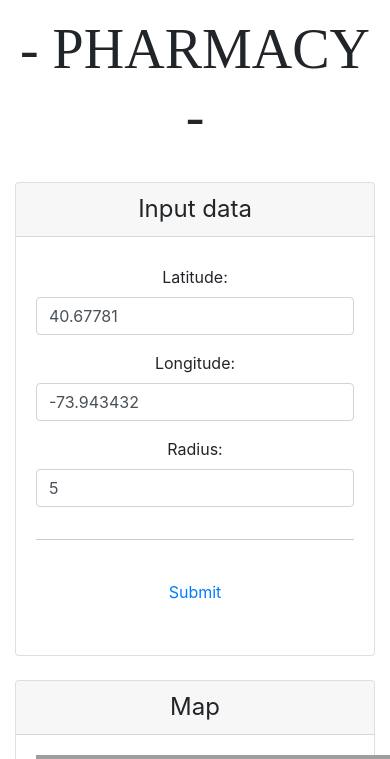
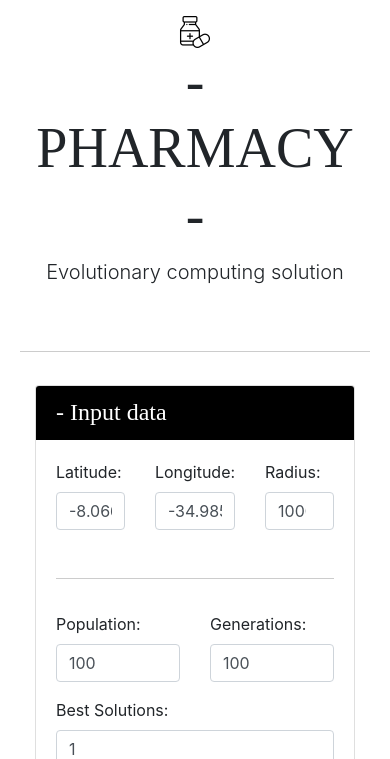
Before and after one commit to paulorobertobranco/rtia_ec_optimization, a Flask app: page / in a window 390 px wide; the page is wider, and only the part inside the window is pictured. Shown: the top 759 px of that part. Run offline with Flask 2, Linux system fonts and the light colour scheme; some libraries are stand-ins or nearby versions; some web fonts are replaced; grey boxes are pictures that could not be loaded.

Commit message:
TODO: cx and mut prob

```diff
--- a/main.py
+++ b/main.py
@@ -13,7 +13,7 @@
 
 @app.route("/")
 def index():
-	return render_template('index.html', app_name="- PHARMACY -", api_key=api_key, lat=40.677810, lng=-73.943432)
+	return render_template('index.html', app_name="- PHARMACY -", api_key=api_key, lat=-8.066427, lng=-34.985096)
 
 
 @app.route('/get_pharmacies', methods = ['POST'])
@@ -23,20 +23,39 @@
 
 		lat = float(request.form['latitude'])
 		lng = float(request.form['longitude'])
+		radius = int(request.form['radius'])
+		population = int(request.form['population'])
+		generation = int(request.form['generation'])
+		best = int(request.form['hof'])
 
 		location = (lat, lng)
 
-		radius = int(request.form['radius'])
-		(hof, lats, longs) = ec_model.run(location, radius, test=True)
+		try:
 
-		response = {
-			'hof': list(hof[0]),
-			'lats': lats,
-			'longs': longs
-		}
+			(pop, log, hof, data) = ec_model.run(location, radius, pop=population, n_hof=best, n_gen=generation, test=False)
+
+			response = {
+				'status': "ok",
+				'center_spot': location,
+				'best_spot_lats': list(map(lambda x: x[0], hof)),
+				'best_spot_longs': list(map(lambda x: x[1], hof)),
+				'lats': list(map(lambda x: x.latitude, data)),
+				'longs': list(map(lambda x: x.longitude, data)),
+				'pop_lats': list(map(lambda x: x[0], pop)),
+				'pop_longs': list(map(lambda x: x[1], pop)),
+				'names': list(map(lambda x: x.name, data)),
+				'gens': list(map(lambda x: x['gen'],log)),
+				'nevals': list(map(lambda x: x['nevals'],log)),
+				'avg': list(map(lambda x: x['avg'],log))
+			}
+
+		except Exception as e:
+
+			response = {
+				'status': str(e)
+			}
 
 		return json.dumps(response), 200
-		#return render_template('index.html', app_name="- PHARMACY -", api_key=api_key, hof=hof[0], lat=lat, lng=lng), 200
 
 
 if __name__ == "__main__":
--- a/static/css/index.css
+++ b/static/css/index.css
@@ -5,6 +5,19 @@
 
 .app-title {
 	font-family: PHARMACY;
+}
+
+.card-header {
+	font-family: PHARMACY;
+	color: white;
+	background: black;
+	font-size: 20px;
+
+}
+
+body {
+	padding-right: 20px;
+	padding-left: 20px;
 }
 
 hr {
@@ -15,3 +28,54 @@
     margin: 2em 0;
     padding: 0;
 }
+
+footer {
+	font-size: 12px;
+}
+
+#loader {
+
+  position: absolute;
+  left: 50%;
+  top: 50%;
+  z-index: 1;
+  width: 150px;
+  height: 150px;
+  margin: 20px 0 0 -75px;
+  border: 16px solid #f3f3f3;
+  border-radius: 50%;
+  border-top: 16px solid black;
+  width: 120px;
+  height: 120px;
+  -webkit-animation: spin 2s linear infinite;
+  animation: spin 2s linear infinite;
+}
+
+@-webkit-keyframes spin {
+  0% { -webkit-transform: rotate(0deg); }
+  100% { -webkit-transform: rotate(360deg); }
+}
+
+@keyframes spin {
+  0% { transform: rotate(0deg); }
+  100% { transform: rotate(360deg); }
+}
+
+/* Add animation to "page content" */
+.animate-bottom {
+  position: relative;
+  -webkit-animation-name: animatebottom;
+  -webkit-animation-duration: 1s;
+  animation-name: animatebottom;
+  animation-duration: 1s
+}
+
+@-webkit-keyframes animatebottom {
+  from { bottom:-100px; opacity:0 }
+  to { bottom:0px; opacity:1 }
+}
+
+@keyframes animatebottom {
+  from{ bottom:-100px; opacity:0 }
+  to{ bottom:0; opacity:1 }
+}
--- a/static/js/index.js
+++ b/static/js/index.js
@@ -11,51 +11,197 @@
 
     });
 
+    $('#back').click(function(){
+        $("#input").css('display', 'inline');
+        $("#footer").css('display', 'block');
+        $("#result").css('display', 'none');
+
+    });
+
     $('#submit').click(function(){
+
+        $("#input").css('display', 'none');
+        $("#footer").css('display', 'none');
+        $("#loader").css('display', 'block');
 
          data = {
 
             "latitude": $('#latitude').val(),
             "longitude": $('#longitude').val(),
-            "radius": $('#radius').val()
+            "radius": $('#radius').val(),
+            "population": $('#population').val(),
+            "generation": $('#generation').val(),
+            "hof": $('#hof').val()
+
         };
 
         $.post('/get_pharmacies', data, function(response, status){
 
             var r = $.parseJSON(response);
-            console.log(response);
 
-            $("#result").css('display', 'initial');
+            console.log(r['pop_lats']);
+            console.log(r['pop_longs']);
+
+            if(r['status'] == 'ok'){
 
                 var locs = {
-                x: r['lats'],
-                y: r['longs'],
+                    lat: r['lats'],
+                    lon: r['longs'],
                     mode: 'markers',
-                name: 'pharmacies',
-                type: 'scatter'
+                    name: 'pharmacies nearby',
+                    type: 'scattermapbox',
+                    text: r['names']
+                };
+
+                var pop = {
+                    lat: r['pop_lats'],
+                    lon: r['pop_longs'],
+                    mode: 'markers',
+                    name: 'initial population',
+                    type: 'scattermapbox',
+                };
+
+                var center = {
+                    lat: [r['center_spot'][0]],
+                    lon: [r['center_spot'][1]],
+                    mode: 'markers',
+                    name: 'input location',
+                    type: 'scattermapbox'
+                };
+
+                var data = [ pop, locs, center ];
+
+                var layout = {
+                    autosize: false,
+                    width: 500,
+                    height: 500,
+                    hovermode:'closest',
+                    mapbox: {
+                    bearing:0,
+                    center: {
+                        lat: r['center_spot'][0],
+                        lon: r['center_spot'][1]
+                    },
+                    yaxis: {
+                        automargin: true
+                    },
+                    pitch:0,
+                    zoom:12
+                    },
+                }
+
+                Plotly.setPlotConfig({
+                    mapboxAccessToken: 'pk.eyJ1IjoicGF1bG9icmFuY28iLCJhIjoiY2p1d21xd3YyMGUwNTRkc2tkNmxoMWZyNiJ9.SlJK610dPRl8h52h5TVTZg'
+                })
+
+                Plotly.newPlot('init-map-plot', data, layout);
+
+                // ############################################################################# \\
+
+                var locs = {
+                    lat: r['lats'],
+                    lon: r['longs'],
+                    mode: 'markers',
+                    name: 'pharmacies nearby',
+                    type: 'scattermapbox',
+                    text: r['names']
                 };
 
                 var best = {
-                x: [r['hof'][0]],
-                y: [r['hof'][1]],
+                    lat: r['best_spot_lats'],
+                    lon: r['best_spot_longs'],
                     mode: 'markers',
-                name: 'best_spot',
-                type: 'scatter'
+                    name: 'ec location result',
+                    type: 'scattermapbox'
                 };
 
                 var center = {
-                x: [40.677810],
-                y: [-73.943432],
+                    lat: [r['center_spot'][0]],
+                    lon: [r['center_spot'][1]],
                     mode: 'markers',
-                name: 'center',
-                type: 'scatter'
+                    name: 'input location',
+                    type: 'scattermapbox'
                 };
 
-            var data = [ locs, best, center ];
+                var data = [ locs, center, best ];
 
-            var layout = {};
+                var layout = {
+                    autosize: false,
+                    width: 500,
+                    height: 500,
+                    hovermode:'closest',
+                    mapbox: {
+                    bearing:0,
+                    center: {
+                        lat: r['center_spot'][0],
+                        lon: r['center_spot'][1]
+                    },
+                    yaxis: {
+                        automargin: true
+                    },
+                    pitch:0,
+                    zoom:12
+                    },
+                }
 
-            Plotly.newPlot('myDiv', data, layout, {showSendToCloud: true});
+                Plotly.setPlotConfig({
+                    mapboxAccessToken: 'pk.eyJ1IjoicGF1bG9icmFuY28iLCJhIjoiY2p1d21xd3YyMGUwNTRkc2tkNmxoMWZyNiJ9.SlJK610dPRl8h52h5TVTZg'
+                })
+
+                Plotly.newPlot('map-plot', data, layout);
+
+                // ############################################################################# \\
+
+
+                var gens = {
+                    x: r['gens'],
+                    y: r['nevals'],
+                    mode: 'markers',
+                    type: 'lines+markers',
+                };
+
+                var layout = {
+                    autosize: false,
+                    width: 500,
+                    height: 500
+                };
+
+                var data = [ gens ];
+
+                Plotly.newPlot('eval-plot', data, layout);
+
+                // ############################################################################# \\
+
+
+                var gens = {
+                    x: r['gens'],
+                    y: r['avg'],
+                    mode: 'lines',
+                    type: 'lines',
+                };
+
+                var layout = {
+                    autosize: false,
+                    width: 500,
+                    height: 500
+                };
+
+                var data = [ gens ];
+
+                Plotly.newPlot('avg-plot', data, layout);
+
+                $("#loader").css('display', 'none');
+                $("#result").css('display', 'block');
+                $("#footer").css('display', 'block');
+
+            } else {
+                alert(r['status'])
+                $("#input").css('display', 'block');
+                $("#footer").css('display', 'block');
+                $("#loader").css('display', 'none');
+
+            }
+
 
         });
 
--- a/templates/index.html
+++ b/templates/index.html
@@ -14,35 +14,100 @@
 	<body>
 
 		<div class="px-3 py-3 pt-md-5 pb-md-4 mx-auto text-center">
+			<img src="/static/images/medicine.png" width="10%">
 			<h1 class="app-title display-4">{{app_name}}</h1>
-			<p class="lead"></p>
+			<p class="lead">Evolutionary computing solution</p>
 		</div>
 
-		<div class="container">
+		<hr/>
 
-			<div class="card-deck mb-3 text-center">
+		<div class="container-fluid">
+
+			<div id="input" class="row">
+
+				<div class="col-sm-6">
+
 
 					<div class="card mb-4 shadow-sm">
 						<div class="card-header">
-						<h4 class="my-0 font-weight-normal">Input data</h4>
+							<h4 class="my-0 font-weight-normal">- Input data</h4>
 						</div>
 						<div class="card-body">
 
-						<form class="form mt-2 mb-4">
+							<form>
+								<div class="row">
 
+									<div class="col">
 										<div class="form-group">
 											<label for="latitude">Latitude:</label>
 											<input type="text" class="form-control" id="latitude" name="latitude" value="{{lat}}" required>
 										</div>
+									</div>
 
+									<div class="col">
 										<div class="form-group">
 											<label for="longitude">Longitude:</label>
 											<input type="text" class="form-control" id="longitude" name="longitude" value="{{lng}}" required>
 										</div>
+									</div>
+
+									<div class="col">
+										<div class="form-group">
+											<label for="radius">Radius:</label>
+											<input type="number" class="form-control" id="radius" name="radius" min="1" value="1000" required>
+										</div>
+									</div>
+
+
+								</div>
+
+								<hr/>
+
+								<div class="row">
+
+									<div class="col">
+										<div class="form-group">
+											<label for="population">Population:</label>
+											<input type="number" class="form-control" id="population" name="population" min="1" value="100" required>
+										</div>
+									</div>
+
+									<div class="col">
+										<div class="form-group">
+											<label for="generation">Generations:</label>
+											<input type="number" class="form-control" id="generation" name="generation" min="1" value="100" required>
+										</div>
+									</div>
+
+									<div class="col">
 
 										<div class="form-group">
-								<label for="radius">Radius:</label>
-								<input type="number" class="form-control" id="radius" name="radius" min="1" value="5" required>
+											<label for="hof">Best Solutions:</label>
+											<input type="number" class="form-control" id="hof" name="hof" min="1" max="5" value="1" required>
+										</div>
+
+									</div>
+
+								</div>
+
+								<hr/>
+
+								<div class="row">
+
+									<div class="col">
+										<div class="form-group">
+											<label for="cxprob">Crossover Prob.:</label>
+											<input type="number" class="form-control" id="cxprob" name="cxprob" min="0" max="1" value="0.5" step="0.01" required>
+										</div>
+									</div>
+
+									<div class="col">
+										<div class="form-group">
+											<label for="mutprob">Mutation Prob.:</label>
+											<input type="number" class="form-control" id="mutprob" name="mutprob" min="0" max="1" value="0.5" step="0.01" required>
+										</div>
+									</div>
+
 								</div>
 
 								<hr/>
@@ -54,44 +119,101 @@
 						</div>
 					</div>
 
+				</div>
+				<div class="col-sm-6">
+
 					<div class="card mb-4 shadow-sm">
 						<div class="card-header">
-						<h4 class="my-0 font-weight-normal">Map</h4>
+							<h4 class="my-0 font-weight-normal">- Map</h4>
 						</div>
 						<div class="card-body">
-						<iframe id="map" data="{{api_key}}" width="500" height="450" frameborder="0" style="border:0" src="https://www.google.com/maps/embed/v1/place?q={{lat}},+{{lng}}&key={{api_key}}" allowfullscreen></iframe>
+							<iframe id="map" data="{{api_key}}" width="100%" height="424" frameborder="0" style="border:0" src="https://www.google.com/maps/embed/v1/place?q={{lat}},+{{lng}}&key={{api_key}}" allowfullscreen></iframe>
+						</div>
+
+					</div>
+				</div>
+
+			</div>
+
+			<div id="loader" style="display: none;"></div>
+
+			<div id="result" style="display: none;">
+
+				<p ><a id="back"><- back </a></p>
+
+				<div class="row">
+
+					<div class="col-sm-6">
+
+						<div class="card mb-4 shadow-sm">
+							<div class="card-header">
+								<h4 class="my-0 font-weight-normal">- Eval Plot</h4>
+							</div>
+							<div class="card-body">
+								<div id="eval-plot"></div>
+							</div>
+						</div>
+
+					</div>
+
+					<div class="col-sm-6">
+
+						<div class="card mb-4 shadow-sm">
+							<div class="card-header">
+								<h4 class="my-0 font-weight-normal">- Avg Plot</h4>
+							</div>
+							<div class="card-body">
+								<div id="avg-plot"></div>
+							</div>
 						</div>
 
 					</div>
 
 				</div>
 
-			<div id="result" style="display: none;" class="card-deck mb-2 text-center">
+				<div class="row">
+
+					<div class="col-sm-6">
 
 						<div class="card mb-4 shadow-sm">
 							<div class="card-header">
-						<h4 class="my-0 font-weight-normal">Result</h4>
+								<h4 class="my-0 font-weight-normal">- Initial Population Map</h4>
 							</div>
 							<div class="card-body">
-						<div id="myDiv"></div>
+								<div id="init-map-plot"></div>
 							</div>
 						</div>
 
+					</div>
+
+					<div class="col-sm-6">
+
 						<div class="card mb-4 shadow-sm">
 							<div class="card-header">
-						<h4 class="my-0 font-weight-normal">Result</h4>
+								<h4 class="my-0 font-weight-normal">- Best Spot Map</h4>
 							</div>
 							<div class="card-body">
-						<iframe id="map" data="{{api_key}}" width="500" height="450" frameborder="0" style="border:0" src="" allowfullscreen></iframe>
+								<div id="map-plot"></div>
 							</div>
 						</div>
 					</div>
 
-			<footer class="pt-4 my-md-5 pt-md-5 border-top">	</footer>
+				</div>
+
+			</div>
+
+			<!-- <hr/> -->
+
+			<footer id="footer" class="pt-4 my-md-5 pt-md-5 border-top" >
+				<p>Paulo Branco.</p>
+				<p>RTIA.</p>
+				<p>Recife, 2019.</p>
+			</footer>
 
 		</div>
 
 		<script src="/static/lib/jquery/jquery-3.4.0.min.js"></script>
+        <script src="/static/lib/popper/popper.min.js"></script>
         <script src="/static/lib/bootstrap/js/bootstrap.min.js"></script>
         <script src="https://cdn.plot.ly/plotly-latest.min.js"></script>
         <script src="/static/js/index.js"></script>
```
Also changed, not shown: ec_model.py (+42 -21 lines), util.py (+82 -24 lines), static/images/medicine.png (added), static/lib/popper/popper.min.js (added), 3 other files. Lines whose indentation alone changed are shown as unchanged.
